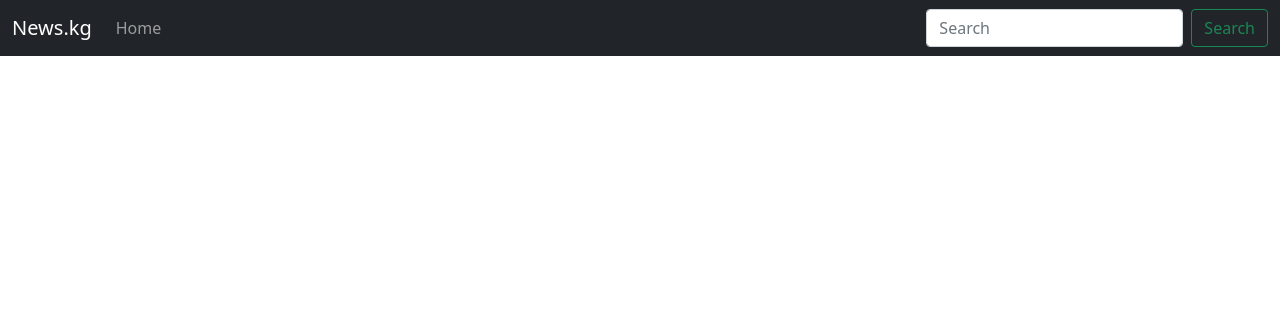
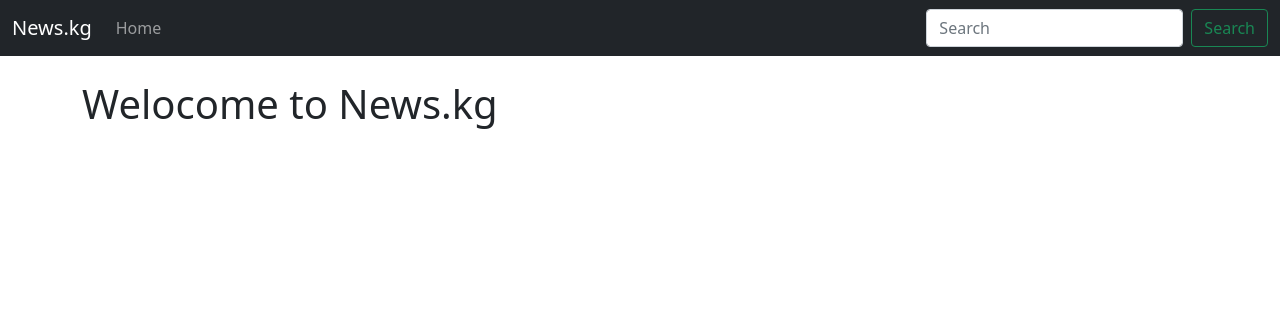
Before and after one commit to orozDev/news_b4, a Django app: page / in a window 1280 px wide. Shown: the top 316 px of the page. Run offline with Django 5.2, Linux system fonts and the light colour scheme; data that the repository does not hold is empty.

Commit message:
title in index.html

```diff
--- a/templates/index.html
+++ b/templates/index.html
@@ -33,6 +33,7 @@
 </nav>
 
 <div class="container">
+    <h1>Welocome to News.kg</h1>
     <div class="row">
         {% for item in news %}
             <div class="col-lg-3 col-md-4 col-sm-6 col-12 mb-4">
```
